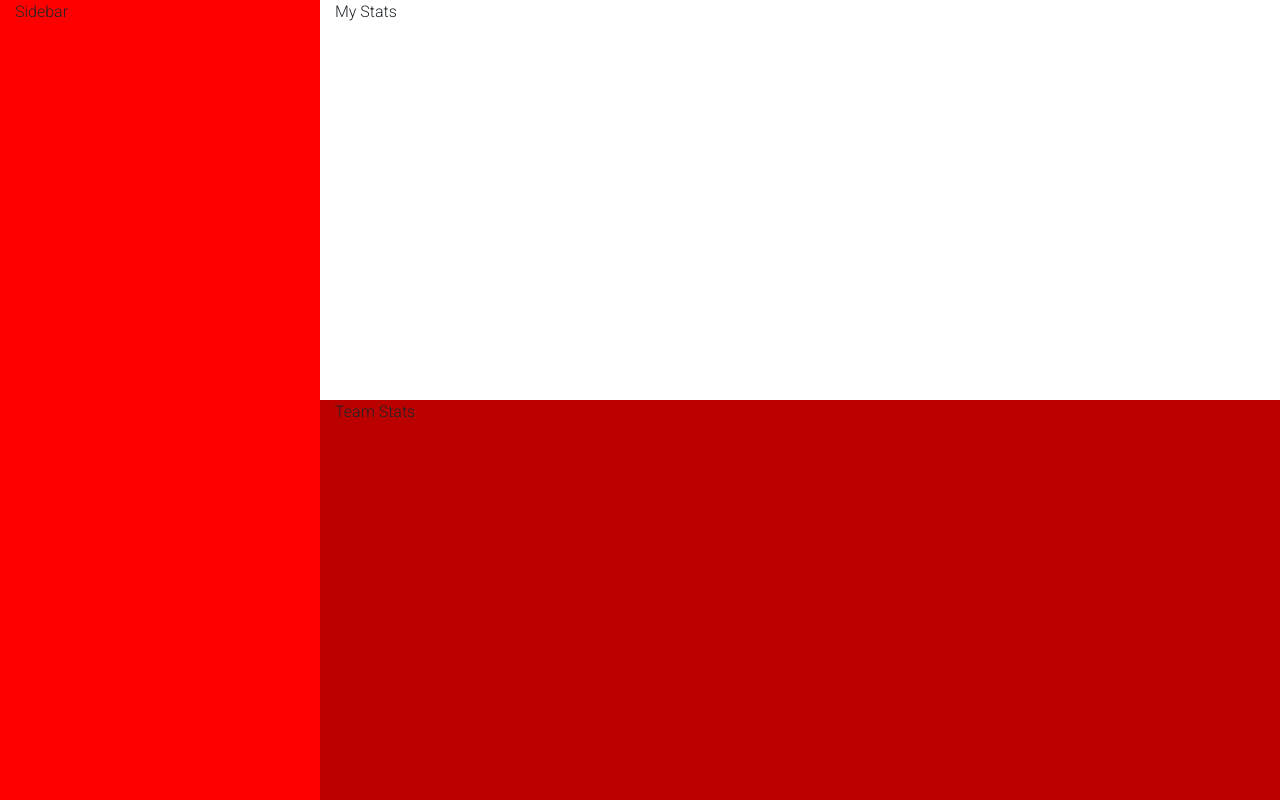
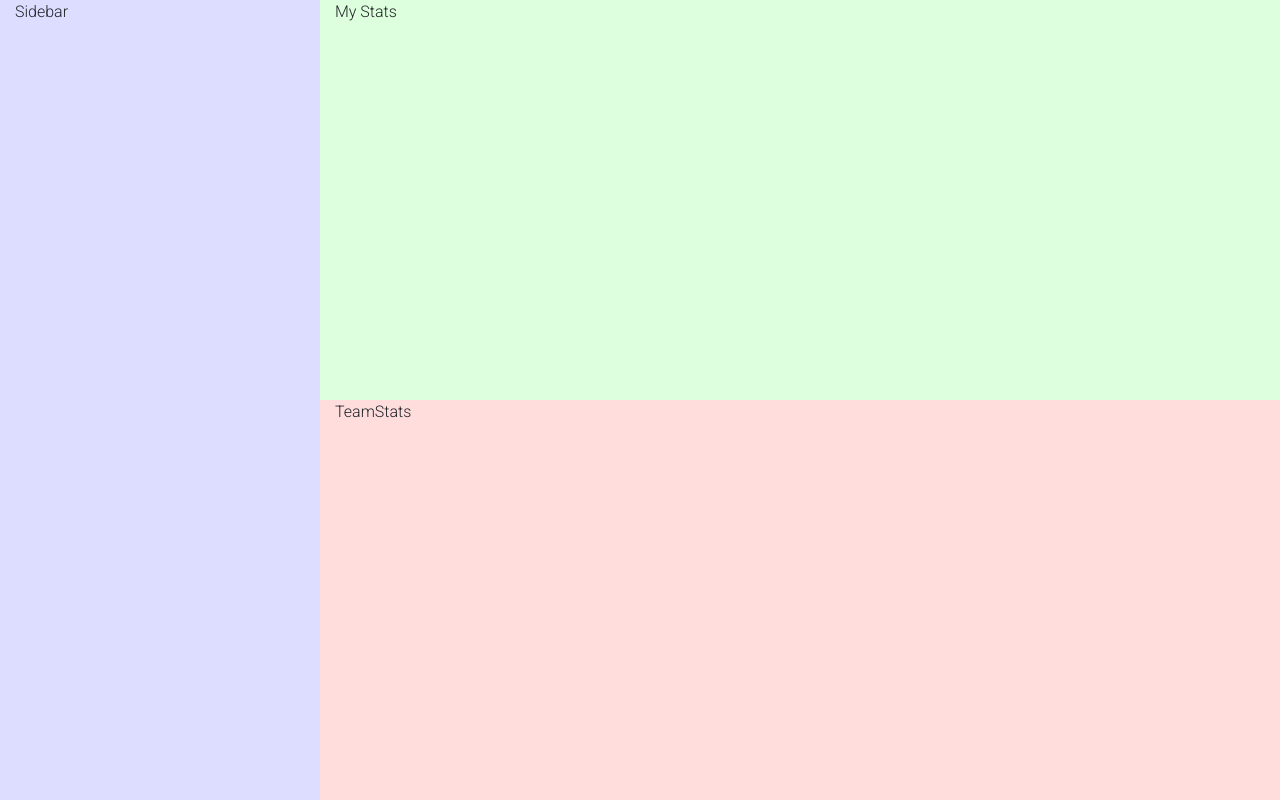
Before and after one commit to swstegall/better-together, a React (Create React App) app in the folder frontend/: page / in a window 1280 px wide. Built offline with nearby package versions, Linux system fonts and the light colour scheme.

Commit message:
Created a stub TeamStats component. 😎

```diff
--- a/frontend/src/App.css
+++ /dev/null
@@ -1,38 +0,0 @@
-.App {
-  text-align: center;
-}
-
-.App-logo {
-  height: 40vmin;
-  pointer-events: none;
-}
-
-@media (prefers-reduced-motion: no-preference) {
-  .App-logo {
-    animation: App-logo-spin infinite 20s linear;
-  }
-}
-
-.App-header {
-  background-color: #282c34;
-  min-height: 100vh;
-  display: flex;
-  flex-direction: column;
-  align-items: center;
-  justify-content: center;
-  font-size: calc(10px + 2vmin);
-  color: white;
-}
-
-.App-link {
-  color: #61dafb;
-}
-
-@keyframes App-logo-spin {
-  from {
-    transform: rotate(0deg);
-  }
-  to {
-    transform: rotate(360deg);
-  }
-}
--- a/frontend/src/App.tsx
+++ b/frontend/src/App.tsx
@@ -1,23 +1,32 @@
-import React from 'react';
-import logo from './logo.svg';
-import './App.css';
+import React from "react";
+import { TeamStats } from "./components/teamstats/teamstats";
 
-function App() {
+const App = () => {
   return (
-    <div className={"container-fluid"} style={{ minHeight: "100vh", overflow: "hidden" }}>
+    <div
+      className={"container-fluid"}
+      style={{ minHeight: "100vh", overflow: "hidden" }}
+    >
       <div className={"row"}>
-        <div className={"col-3"} style={{ minHeight: "100vh", backgroundColor: "#ff0000" }}>
+        <div
+          className={"col-3"}
+          style={{ minHeight: "100vh", backgroundColor: "#DDDDFF" }}
+        >
           Sidebar
         </div>
         <div className={"col-9"}>
-          <div className={"row"} style={{ minHeight: "50vh", backgroundColor: "#gg0000" }}>
+          <div
+            className={"row"}
+            style={{ minHeight: "50vh", backgroundColor: "#DDFFDD" }}
+          >
+            <div className={"col"}>My Stats</div>
+          </div>
+          <div
+            className={"row"}
+            style={{ minHeight: "50vh", backgroundColor: "#FFDDDD" }}
+          >
             <div className={"col"}>
-            My Stats
-            </div>
-          </div>
-          <div className={"row"} style={{ minHeight: "50vh", backgroundColor: "#bb0000" }}>
-            <div className={"col"}>
-           Team Stats
+              <TeamStats />
             </div>
           </div>
         </div>
--- /dev/null
+++ b/frontend/src/components/teamstats/teamstats.tsx
@@ -0,0 +1,9 @@
+import React from "react";
+
+export const TeamStats = () => {
+  return (
+    <div>
+      TeamStats
+    </div>
+  );
+}
```
Also changed, not shown: frontend/src/logo.svg (deleted).
